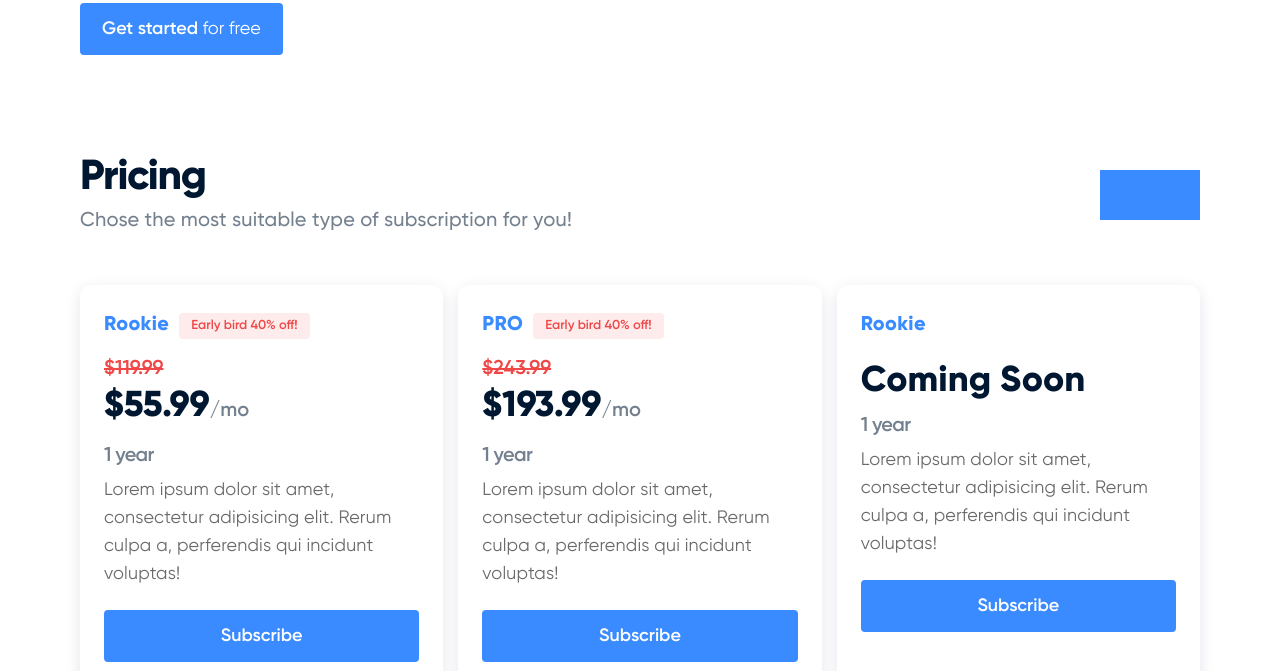
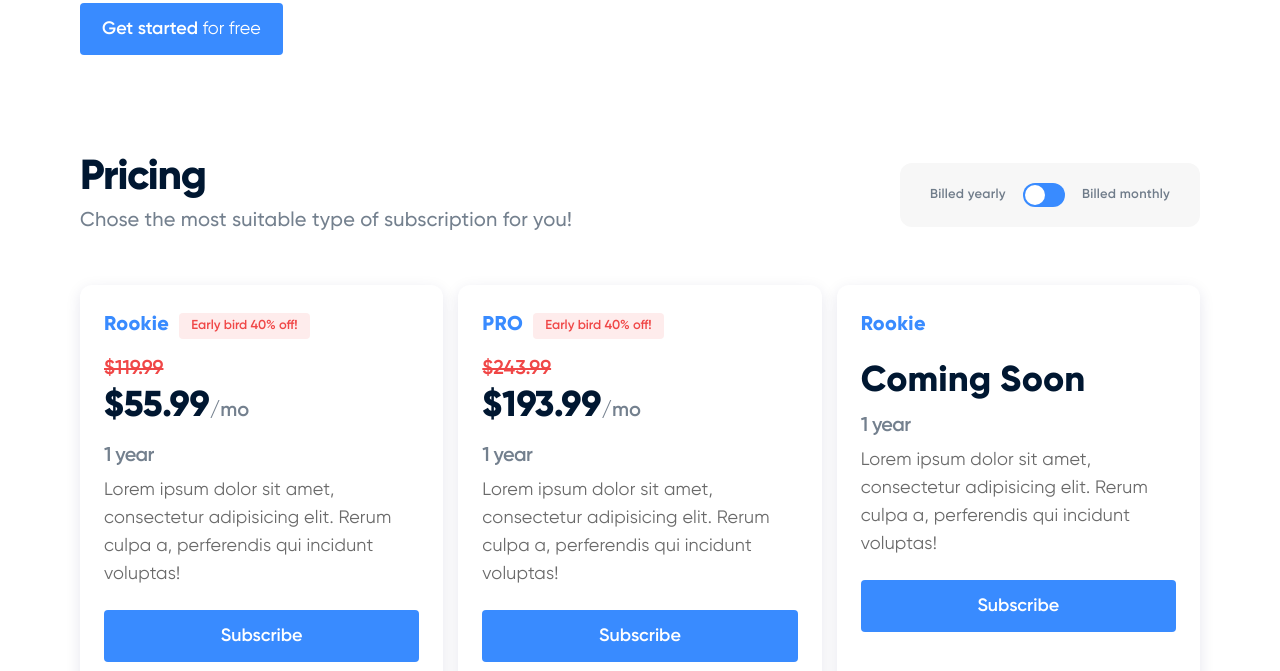
Before and after one commit to Gromkov-cloud/Card-Solver, a website: page src/index.html in a window 1280 px wide. Shown: the part 2256-2927 px from the top of the page. Drawn offline with nearby package versions, Linux system fonts and the light colour scheme; files that its build step writes are made by us from their sources.

```diff
--- /dev/null
+++ b/app/scripts/selector.js
@@ -0,0 +1,6 @@
+const selector = document.querySelector(".selector-container")
+const selectorDot = document.querySelector(".selector-dot")
+
+selector.addEventListener("click", (e) => {
+    selectorDot.classList.toggle("selector-dot_active")
+})
--- a/app/styles/bundle.css
+++ b/app/styles/bundle.css
@@ -1110,119 +1110,6 @@
 .lang-switcher__lang_current {
   color: var(--primary-blue);
 }
-.story {
-  display: flex;
-  justify-content: space-between;
-}
-
-.story__text {
-  display: flex;
-  flex-direction: column;
-  max-width: 370px;
-  margin-top: 80px;
-}
-
-.story__subtitle {
-  color: var(--dark-blue);
-  font-weight: 400;
-  font-size: 16px;
-  line-height: 175%;
-  opacity: 0.75;
-}
-.reviews {
-  padding-top: 100px;
-}
-
-.reviews__container {
-  background-color: #f6f7fb;
-}
-
-.reviews__heading {
-  display: flex;
-  justify-content: space-between;
-  align-items: center;
-  padding: 0 0 40px 0;
-}
-
-.reviews__all {
-  font-weight: 700;
-  font-size: 18px;
-  line-height: 22px;
-  letter-spacing: 0.01em;
-  color: var(--primary-blue);
-}
-
-.reviews__content {
-  display: flex;
-  justify-content: space-between;
-}
-
-.review {
-  max-width: 400px;
-  width: 100%;
-  min-height: 100%;
-  padding: 30px;
-  background: #ffffff;
-  box-shadow: 0px 4px 15px rgba(10, 21, 39, 0.1);
-  border-radius: 12px;
-}
-
-.review__heading {
-  display: flex;
-  justify-content: start;
-  align-items: center;
-}
-
-.review__thumb {
-  display: block;
-  width: 64px;
-  height: 64px;
-  margin: 0 18px 0 0;
-  border-radius: 50%;
-}
-
-.review__heading-name {
-  margin: 0 0 8px 0;
-  padding: 0;
-  font-weight: 700;
-  font-size: 20px;
-  letter-spacing: -0.03em;
-  color: var(--dark-blue);
-}
-
-.review__heading-activity {
-  margin: 0;
-  padding: 0;
-  font-weight: 500;
-  font-size: 14px;
-  letter-spacing: -0.03em;
-  color: var(--dark-blue-opacity-30);
-}
-
-.review__comment {
-  margin: 15px 0 25px 0;
-  font-weight: 500;
-  font-size: 16px;
-  line-height: 26px;
-  color: var(--dark-blue-opacity-70);
-  opacity: 0.75;
-}
-
-.review__footer {
-  display: flex;
-  justify-content: space-between;
-  align-items: center;
-}
-
-.review__footer-date {
-  margin: 0;
-  padding: 0;
-  font-weight: 500;
-  font-size: 14px;
-  line-height: 100%;
-  letter-spacing: -0.03em;
-  color: var(--dark-blue-opacity-30);
-}
 .pricing__header {
   display: flex;
   align-items: center;
@@ -1230,16 +1117,36 @@
   margin: 0 0 50px 0;
 }
 
-.pricing__price-switcher {
-  width: 100px;
-  height: 50px;
-  background-color: var(--primary-blue);
+.pricing__selector {
+  display: flex;
+  justify-content: space-between;
+  align-items: center;
+  width: 300px;
+  padding: 20px 30px;
+  background: #f7f7f7;
+  border-radius: 12px;
+}
+
+.pricing__selector span {
+  color: var(--dark-blue-opacity);
+  font-weight: 600;
+  font-size: 13px;
+  line-height: 16px;
+  letter-spacing: 0.02em;
+}
+
+.pricing__selector-body {
+  padding: 0 10px;
 }
 
 .pricing__cards {
   display: flex;
   justify-content: space-between;
   align-items: start;
+}
+
+.selector-dot_active .pricing__selector-mount {
+  color: var(--primary-blue);
 }
 
 .price-card {
@@ -1324,7 +1231,7 @@
 }
 
 .price-card__label::before {
-  content: "1";
+  content: "";
   position: absolute;
   left: -12px;
   top: 50%;
@@ -1433,6 +1340,149 @@
 .price-card__option-info:hover {
   cursor: pointer;
 }
+.reviews {
+  padding-top: 100px;
+}
+
+.reviews__container {
+  background-color: #f6f7fb;
+}
+
+.reviews__heading {
+  display: flex;
+  justify-content: space-between;
+  align-items: center;
+  padding: 0 0 40px 0;
+}
+
+.reviews__all {
+  font-weight: 700;
+  font-size: 18px;
+  line-height: 22px;
+  letter-spacing: 0.01em;
+  color: var(--primary-blue);
+}
+
+.reviews__content {
+  display: flex;
+  justify-content: space-between;
+}
+
+.review {
+  max-width: 400px;
+  width: 100%;
+  min-height: 100%;
+  padding: 30px;
+  background: #ffffff;
+  box-shadow: 0px 4px 15px rgba(10, 21, 39, 0.1);
+  border-radius: 12px;
+}
+
+.review__heading {
+  display: flex;
+  justify-content: start;
+  align-items: center;
+}
+
+.review__thumb {
+  display: block;
+  width: 64px;
+  height: 64px;
+  margin: 0 18px 0 0;
+  border-radius: 50%;
+}
+
+.review__heading-name {
+  margin: 0 0 8px 0;
+  padding: 0;
+  font-weight: 700;
+  font-size: 20px;
+  letter-spacing: -0.03em;
+  color: var(--dark-blue);
+}
+
+.review__heading-activity {
+  margin: 0;
+  padding: 0;
+  font-weight: 500;
+  font-size: 14px;
+  letter-spacing: -0.03em;
+  color: var(--dark-blue-opacity-30);
+}
+
+.review__comment {
+  margin: 15px 0 25px 0;
+  font-weight: 500;
+  font-size: 16px;
+  line-height: 26px;
+  color: var(--dark-blue-opacity-70);
+  opacity: 0.75;
+}
+
+.review__footer {
+  display: flex;
+  justify-content: space-between;
+  align-items: center;
+}
+
+.review__footer-date {
+  margin: 0;
+  padding: 0;
+  font-weight: 500;
+  font-size: 14px;
+  line-height: 100%;
+  letter-spacing: -0.03em;
+  color: var(--dark-blue-opacity-30);
+}
+.selector-container {
+  position: relative;
+  width: 42px;
+  height: 24px;
+  background: var(--primary-blue);
+  border-radius: 100px;
+  transform: matrix(-1, 0, 0, 1, 0, 0);
+  cursor: pointer;
+  transition: all 0.26s ease;
+}
+
+.selector-container:hover {
+  box-shadow: 0px 0px 15px rgba(57, 140, 255, 0.64);
+  transition: all 0.26s ease;
+}
+
+.selector-dot {
+  position: absolute;
+  width: 20px;
+  height: 20px;
+  background: var(--white);
+  top: 2px;
+  left: 20px;
+  border-radius: 50%;
+  transition: all 0.26s ease;
+}
+
+.selector-dot_active {
+  left: 2px;
+}
+.story {
+  display: flex;
+  justify-content: space-between;
+}
+
+.story__text {
+  display: flex;
+  flex-direction: column;
+  max-width: 370px;
+  margin-top: 80px;
+}
+
+.story__subtitle {
+  color: var(--dark-blue);
+  font-weight: 400;
+  font-size: 16px;
+  line-height: 175%;
+  opacity: 0.75;
+}
 .video {
   position: relative;
   width: 802px;
--- a/src/Components/Pricing/Pricing.html
+++ b/src/Components/Pricing/Pricing.html
@@ -6,7 +6,13 @@
                 Chose the most suitable type of subscription for you!
             </p>
         </div>
-        <div class="pricing__price-switcher"></div>
+        <div class="pricing__selector">
+            <span class="pricing__selector-year">Billed yearly</span>
+            <div class="pricing__selector-body">
+                @@include("../Selector/Selector.html")
+            </div>
+            <span class="pricing__selector-mount">Billed monthly</span>
+        </div>
     </div>
     <div class="pricing__cards">
         <div class="price-card">
--- a/src/Components/Pricing/Pricing.scss
+++ b/src/Components/Pricing/Pricing.scss
@@ -8,17 +8,28 @@
         margin: 0 0 50px 0;
     }
 
-    // .pricing__header-heading
+    &__selector {
+        display: flex;
+        justify-content: space-between;
+        align-items: center;
 
-    &__header-heading {
+        width: 300px;
+        padding: 20px 30px;
+
+        background: #f7f7f7;
+        border-radius: 12px;
+
+        span {
+            color: var(--dark-blue-opacity);
+            font-weight: 600;
+            font-size: 13px;
+            line-height: 16px;
+            letter-spacing: 0.02em;
+        }
     }
 
-    // .pricing__price-switcher
-
-    &__price-switcher {
-        width: 100px;
-        height: 50px;
-        background-color: var(--primary-blue);
+    &__selector-body {
+        padding: 0 10px;
     }
 
     // .pricing__cards
@@ -28,6 +39,10 @@
         justify-content: space-between;
         align-items: start;
     }
+}
+
+.selector-dot_active .pricing__selector-mount {
+    color: var(--primary-blue);
 }
 
 .price-card {
@@ -124,7 +139,7 @@
         color: var(--white);
 
         &::before {
-            content: "1";
+            content: "";
             position: absolute;
             left: -12px;
             top: 50%;
--- /dev/null
+++ b/src/Components/Selector/Selector.html
@@ -0,0 +1,3 @@
+<div class="selector-container">
+    <div class="selector-dot"></div>
+</div>
--- /dev/null
+++ b/src/Components/Selector/Selector.scss
@@ -0,0 +1,34 @@
+.selector-container {
+    position: relative;
+
+    width: 42px;
+    height: 24px;
+    background: var(--primary-blue);
+    border-radius: 100px;
+    transform: matrix(-1, 0, 0, 1, 0, 0);
+    cursor: pointer;
+
+    transition: all 0.26s ease;
+
+    &:hover {
+        box-shadow: 0px 0px 15px rgba(57, 140, 255, 0.64);
+        transition: all 0.26s ease;
+    }
+}
+.selector-dot {
+    position: absolute;
+
+    width: 20px;
+    height: 20px;
+    background: var(--white);
+    top: 2px;
+    left: 20px;
+
+    border-radius: 50%;
+
+    transition: all 0.26s ease;
+
+    &_active {
+        left: 2px;
+    }
+}
--- a/src/index.html
+++ b/src/index.html
@@ -23,5 +23,6 @@
 
         <script src="scripts/index.js"></script>
         <script src="scripts/lagSwitcher.js"></script>
+        <script src="scripts/selector.js"></script>
     </body>
 </html>
--- /dev/null
+++ b/src/scripts/selector.js
@@ -0,0 +1,6 @@
+const selector = document.querySelector(".selector-container")
+const selectorDot = document.querySelector(".selector-dot")
+
+selector.addEventListener("click", (e) => {
+    selectorDot.classList.toggle("selector-dot_active")
+})
```
Also changed, not shown: app/index.html (+11 -1 lines).
